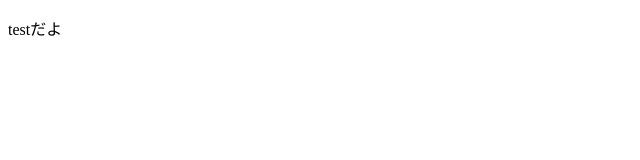
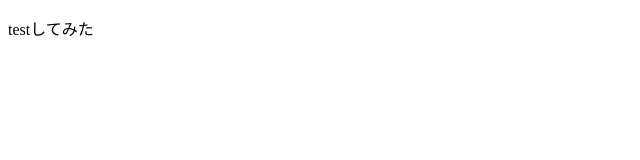
Before and after one commit to mono-sunami/learn_githubactions, a plain HTML site: page index.html in a window 1280 px wide. Shown: the full height of the page, 0-640 px from the left. Drawn offline with Linux system fonts and the light colour scheme.

Commit message:
second commit

```diff
--- a/index.html
+++ b/index.html
@@ -7,6 +7,6 @@
     <title>actions_test</title>
 </head>
 <body>
-    <p>testだよ</p>
+    <p>testしてみた</p>
 </body>
 </html>
```
Also changed, not shown: 1 other file.
